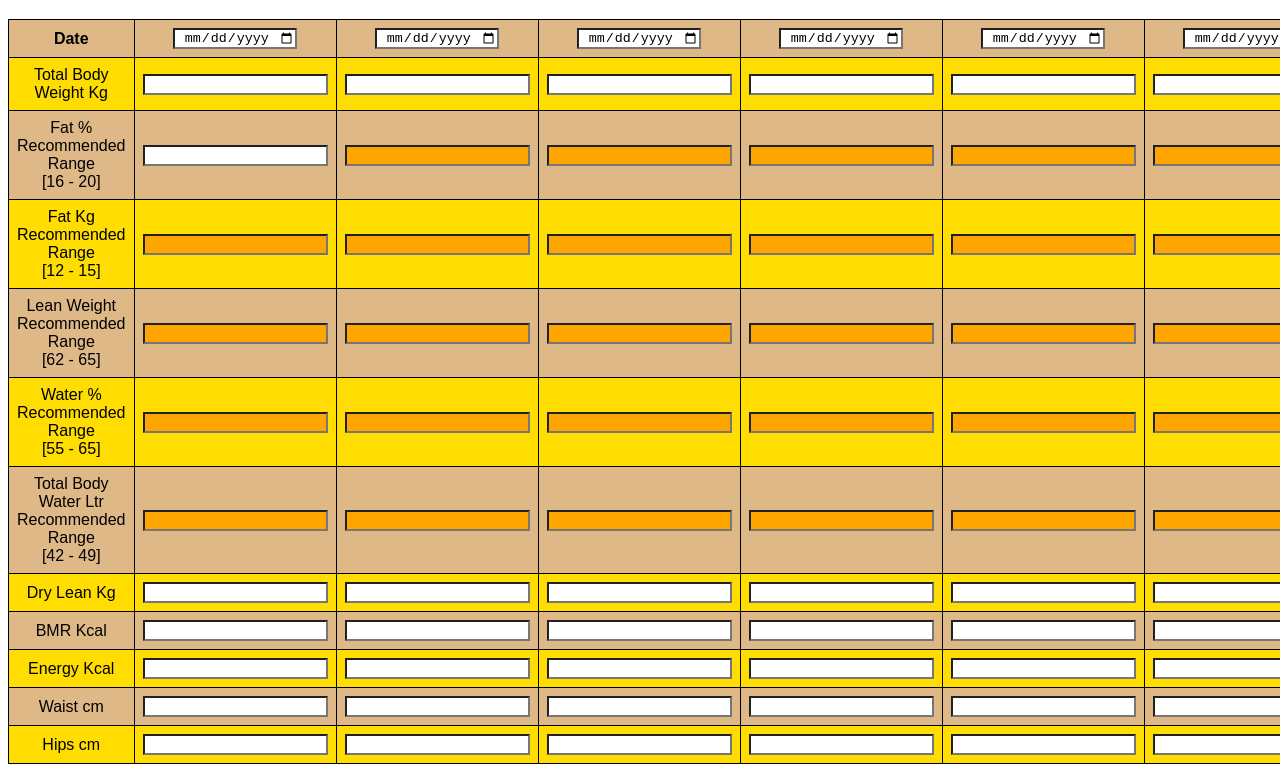
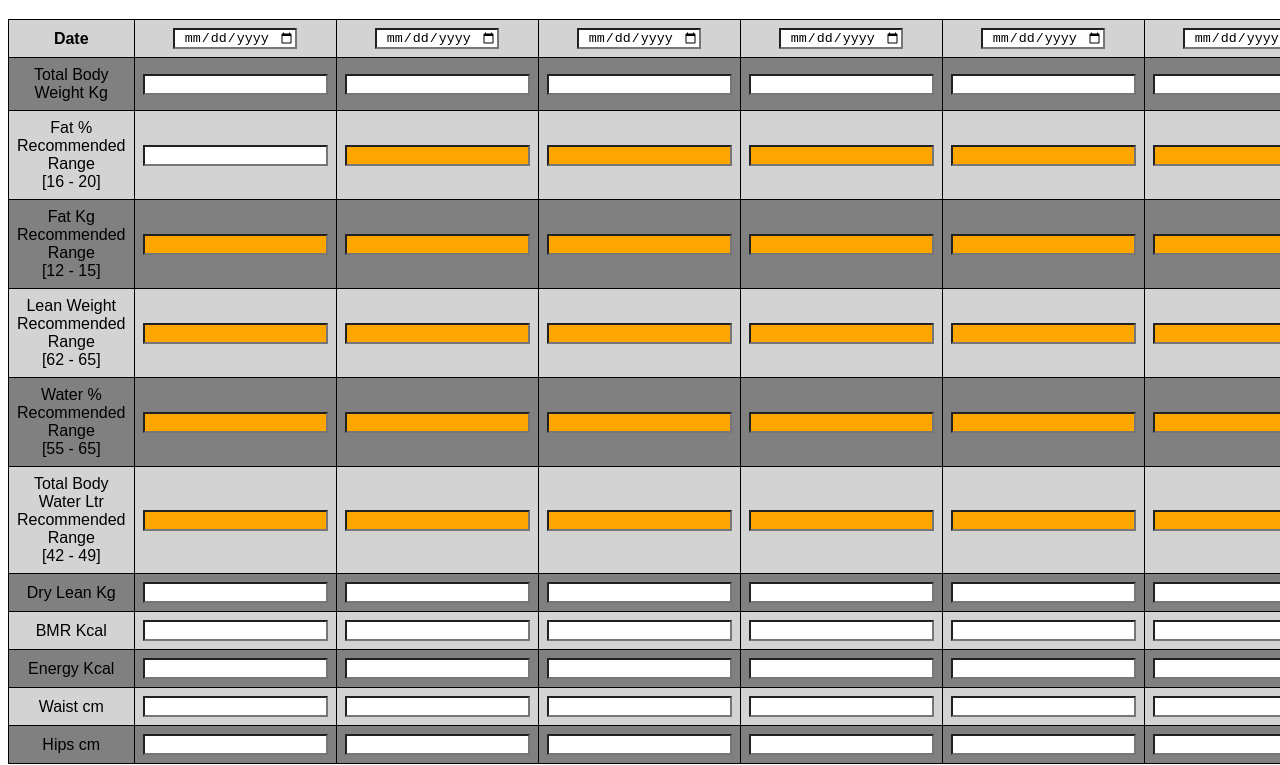
Before and after one commit to lblake/body-analysis, a plain HTML site: page index.html in a window 1280 px wide. Shown: the part 61-826 px from the top of the page. Drawn offline with Linux system fonts and the light colour scheme.

Commit message:
updated css

```diff
--- a/style.css
+++ b/style.css
@@ -20,10 +20,10 @@ th {
 }
 
 tr:nth-child(even) {
-  background-color: #fd0;
+  background-color: grey;
 }
 tr:nth-child(odd) {
-  background-color: burlywood;
+  background-color: lightgrey;
 }
 hr {
   margin-top: 20px;
@@ -34,7 +34,6 @@ hr {
 input {
   text-align: center;
   background-color: white;
-
 }
 
 a {
```
